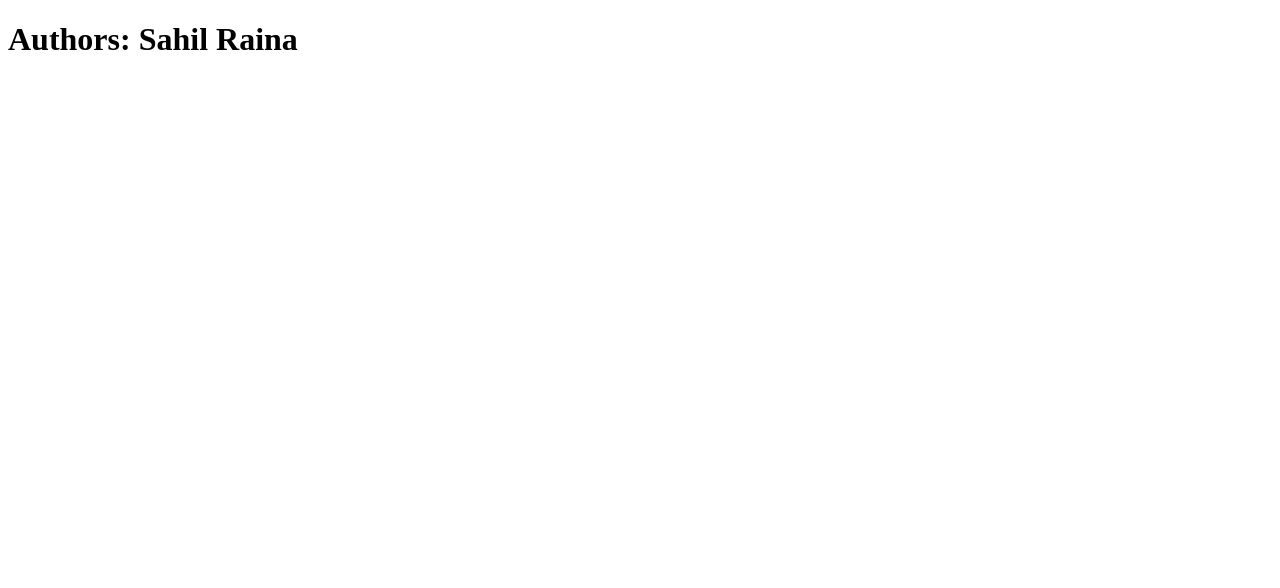
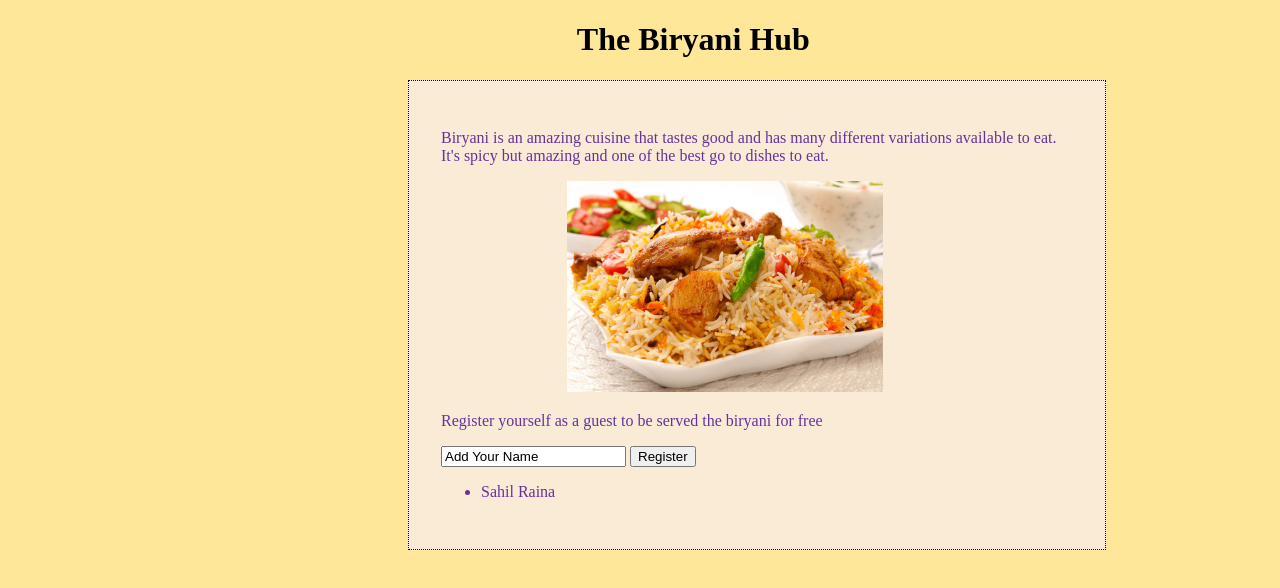
Before and after one commit to saisahil2015/csci4950, a plain HTML site: page index.html in a window 1280 px wide. Drawn offline with Linux system fonts and the light colour scheme.

Commit message:
Many changes

```diff
--- /dev/null
+++ b/index.css
@@ -0,0 +1,27 @@
+h1{
+    color: black;
+    margin-left: 45%;
+}
+
+img{
+    width: 50%;
+    margin-left: 20%
+}
+
+body{
+    background-color:#ffe79a;
+
+
+}
+
+.info{
+    width: 50%;
+    margin-left: 25rem;
+    border: 1px;
+    border-color: black;
+    padding: 2rem;
+    border-style: dotted;
+    color: rebeccapurple;
+    background-color: antiquewhite;
+
+}
--- a/index.html
+++ b/index.html
@@ -4,9 +4,23 @@
     <meta charset="UTF-8">
     <meta http-equiv="X-UA-Compatible" content="IE=edge">
     <meta name="viewport" content="width=device-width, initial-scale=1.0">
-    <title>First Static Website for 5117</title>
+    <title>The Biryani Hub</title>
 </head>
+<link rel="stylesheet" href="index.css">
+<script src="index.js"></script>
 <body>
-    <h1>Authors: Sahil Raina</h1>
+    <h1>The Biryani Hub</h1>
+    <div class="container">
+        <div class="info">
+            <p>Biryani is an amazing cuisine that tastes good and has many different variations available to eat. It's spicy but amazing and one of the best go to dishes to eat.</p>
+            <img src="biryani.jpeg" alt="biryani">
+            <p>Register yourself as a guest to be served the biryani for free</p>
+            <input id = "names" type="text" value="Add Your Name">
+            <button id="moreInfo" onclick="register()">Register</button>
+            <ul id="list" >
+                <li>Sahil Raina</li>
+           </ul>
+        </div>
+    </div>
 </body>
 </html>
--- /dev/null
+++ b/index.js
@@ -0,0 +1,8 @@
+function register() {
+  //   names.push(document.getElementById('names').value);
+  //   console.log(names);
+  document.getElementById('list').innerHTML +=
+    '<li>' + document.getElementById('names').value + '</li>';
+
+  //   alert(names);
+}
```
Also changed, not shown: biryani.jpeg (added).
